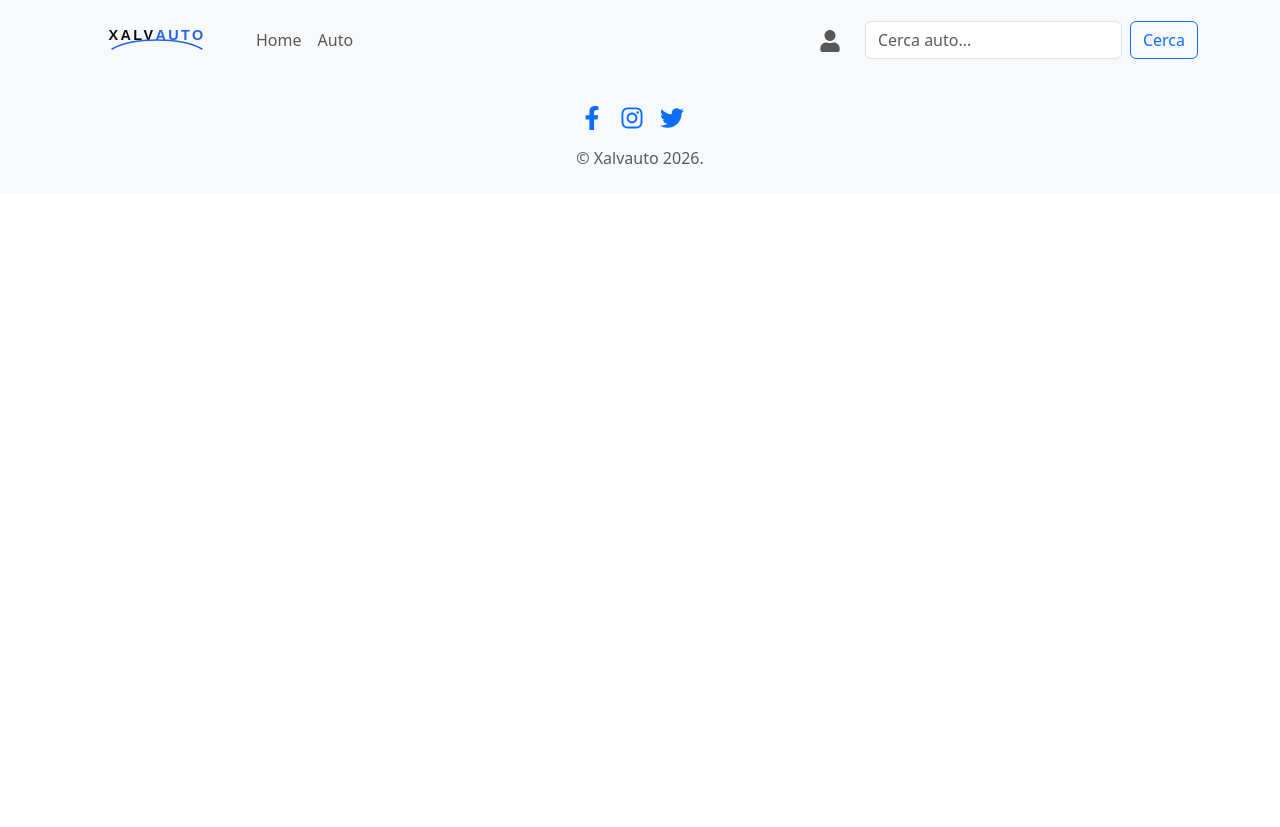
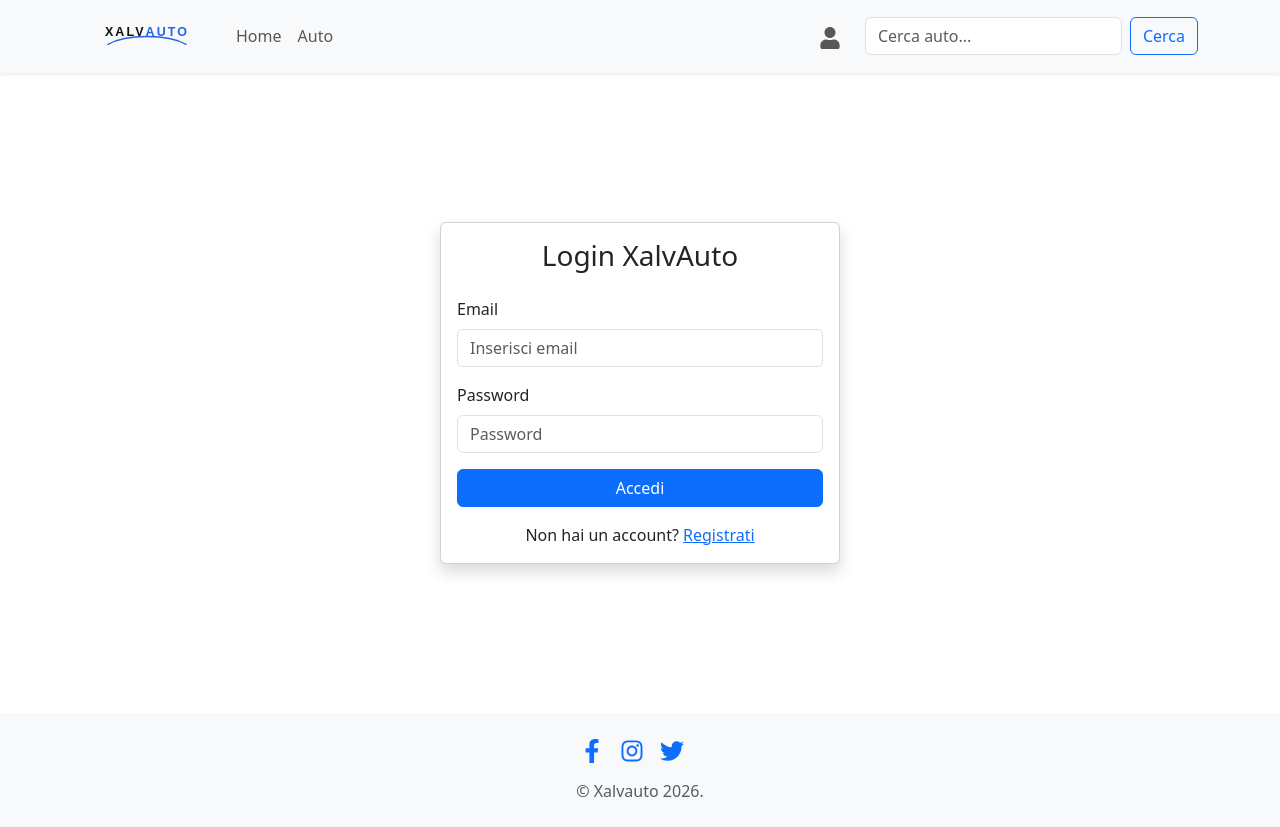
Before and after one commit to salvatoreamplo-creator/Xalvauto, a React (Vite) app in the folder xalvauto/: page /login in a window 1280 px wide. Before the commit the page ends 800 px from the top, so only its background shows below. Built offline with nearby package versions, Linux system fonts and the light colour scheme.

Commit message:
add component
add component home , login page, register

```diff
--- a/xalvauto/src/App.jsx
+++ b/xalvauto/src/App.jsx
@@ -1,16 +1,28 @@
-import 'bootstrap/dist/css/bootstrap.min.css';
-import NavBar from './component/NavBar';
-import Footer from './component/Footer';
-import './App.css'
+import "bootstrap/dist/css/bootstrap.min.css";
+import { BrowserRouter as Router, Routes, Route } from "react-router-dom";
+import NavBar from "./component/NavBar";
+import Footer from "./component/Footer";
+
+import LoginPage from "./component/LoginPage";
+import Register from "./component/Register";
+import Home from "./component/Home";
+import "./App.css";
 
 function App() {
   return (
-    <>
- <NavBar />
+    <Router>
+      <NavBar />
 
- <Footer />
- </>
-  )
+      <Routes>
+
+        <Route path="/login" element={<LoginPage />} />
+        <Route path="/register" element={<Register />} />
+        <Route path="/" element={<Home />} />
+      </Routes>
+
+      <Footer />
+    </Router>
+  );
 }
 
-export default App
+export default App;
--- a/xalvauto/src/component/Footer.jsx
+++ b/xalvauto/src/component/Footer.jsx
@@ -1,3 +1,5 @@
+
+
 import React from 'react';
 import 'bootstrap/dist/css/bootstrap.min.css';
 import { FaFacebookF, FaInstagram, FaTwitter } from 'react-icons/fa';
--- /dev/null
+++ b/xalvauto/src/component/Home.jsx
@@ -0,0 +1,84 @@
+import { useEffect, useState } from "react";
+import { Link } from "react-router-dom";
+import Container from "react-bootstrap/Container";
+import Row from "react-bootstrap/Row";
+import Col from "react-bootstrap/Col";
+import Card from "react-bootstrap/Card";
+import Button from "react-bootstrap/Button";
+import Badge from "react-bootstrap/Badge";
+import Spinner from "react-bootstrap/Spinner";
+
+function Home() {
+  const [auto, setAuto] = useState([]);
+  const [loading, setLoading] = useState(true);
+
+  useEffect(() => {
+    fetch("http://localhost:8080/auto")
+      .then((res) => res.json())
+      .then((data) => {
+        setAuto(data);
+        setLoading(false);
+      })
+      .catch((err) => {
+        console.error(err);
+        setLoading(false);
+      });
+  }, []);
+
+  return (
+    <Container className="my-5">
+      <h2 className="text-center mb-4">Auto in evidenza</h2>
+
+      {loading ? (
+        <div className="text-center">
+          <Spinner animation="border" />
+        </div>
+      ) : (
+        <Row>
+          {auto.slice(0, 3).map((a) => (
+            <Col key={a.id} md={4} className="mb-4">
+              <Card className="h-100 shadow-sm">
+                <Card.Img
+                  variant="top"
+                  src={a.immagine}
+                  style={{ height: "220px", objectFit: "cover" }}
+                />
+
+                <Card.Body className="d-flex flex-column">
+                  {/* Badge nuova/usata */}
+                  <Badge
+                    bg={a.condizione === "NUOVA" ? "success" : "secondary"}
+                    className="mb-2 align-self-start"
+                  >
+                    {a.condizione === "NUOVA" ? "Nuova" : "Usata"}
+                  </Badge>
+
+                  <Card.Title>
+                    {a.marca} {a.modello}
+                  </Card.Title>
+
+                  <Card.Text>Anno: {a.anno}</Card.Text>
+
+                  <Card.Text>Chilometri: {a.chilometri} km</Card.Text>
+
+                  <Card.Text className="fw-bold">€ {a.prezzo}</Card.Text>
+
+                  <Button
+                    as={Link}
+                    to={`/auto/${a.id}`}
+                    variant="outline-primary"
+                    className="mt-auto"
+                  >
+                    Vedi dettagli
+                  </Button>
+                </Card.Body>
+              </Card>
+            </Col>
+          ))}
+        </Row>
+      )}
+    </Container>
+  );
+}
+
+export default Home;
--- /dev/null
+++ b/xalvauto/src/component/LoginPage.jsx
@@ -0,0 +1,77 @@
+import { useState } from "react";
+import { useNavigate, Link } from "react-router-dom";
+import Container from "react-bootstrap/Container";
+import Card from "react-bootstrap/Card";
+import Form from "react-bootstrap/Form";
+import Button from "react-bootstrap/Button";
+
+function Login() {
+
+  const navigate = useNavigate();
+
+  const [email, setEmail] = useState("");
+  const [password, setPassword] = useState("");
+
+  const handleSubmit = (e) => {
+    e.preventDefault();
+
+    console.log(email, password);
+
+    // login simulato
+    navigate("/");
+  };
+
+  return (
+    <Container className="d-flex justify-content-center align-items-center" style={{ minHeight: "80vh" }}>
+
+      <Card style={{ width: "400px" }} className="shadow">
+
+        <Card.Body>
+
+          <h3 className="text-center mb-4">Login XalvAuto</h3>
+
+          <Form onSubmit={handleSubmit}>
+
+            <Form.Group className="mb-3">
+              <Form.Label>Email</Form.Label>
+              <Form.Control
+                type="email"
+                placeholder="Inserisci email"
+                value={email}
+                onChange={(e) => setEmail(e.target.value)}
+                required
+              />
+            </Form.Group>
+
+            <Form.Group className="mb-3">
+              <Form.Label>Password</Form.Label>
+              <Form.Control
+                type="password"
+                placeholder="Password"
+                value={password}
+                onChange={(e) => setPassword(e.target.value)}
+                required
+              />
+            </Form.Group>
+
+            <Button variant="primary" type="submit" className="w-100">
+              Accedi
+            </Button>
+
+          </Form>
+
+          {/* Link registrazione */}
+          <div className="text-center mt-3">
+            <span>Non hai un account? </span>
+            <Link to="/register">Registrati</Link>
+          </div>
+
+        </Card.Body>
+
+      </Card>
+
+    </Container>
+  );
+}
+
+export default Login;
--- a/xalvauto/src/component/NavBar.jsx
+++ b/xalvauto/src/component/NavBar.jsx
@@ -1,48 +1,67 @@
-import Container from 'react-bootstrap/Container';
-import Nav from 'react-bootstrap/Nav';
-import Navbar from 'react-bootstrap/Navbar';
-import Form from 'react-bootstrap/Form';
-import Button from 'react-bootstrap/Button';
-import { FaUser } from 'react-icons/fa';  // icona persona da react-icons
-import 'bootstrap/dist/css/bootstrap.min.css';
-import logo from '../assets/logo.svg';
+import { useState } from "react";
+import Container from "react-bootstrap/Container";
+import Nav from "react-bootstrap/Nav";
+import Navbar from "react-bootstrap/Navbar";
+import Form from "react-bootstrap/Form";
+import Button from "react-bootstrap/Button";
+import { Link } from "react-router-dom";
+import { FaUser } from "react-icons/fa";
+import logo from "../assets/logo.svg";
 
-function BasicExample() {
+function NavBar() {
+  const [search, setSearch] = useState("");
+
+  const handleSearch = (e) => {
+    e.preventDefault();
+    console.log("Ricerca:", search);
+  };
+
   return (
-    <Navbar expand="lg" className="bg-body-tertiary">
+    <Navbar expand="lg" bg="light" className="shadow-sm">
       <Container>
-        <Navbar.Brand href="#home">
-          <img src={logo} alt="Logo" width="150" />
+        {/* Logo */}
+        <Navbar.Brand as={Link} to="/">
+          <img src={logo} alt="XalvAuto Logo" width="130" />
         </Navbar.Brand>
+
         <Navbar.Toggle aria-controls="basic-navbar-nav" />
+
         <Navbar.Collapse id="basic-navbar-nav">
+          {/* Link principali */}
           <Nav className="me-auto">
-            <Nav.Link href="#home">Home</Nav.Link>
-            <Nav.Link href="#link">Auto</Nav.Link>
+            <Nav.Link as={Link} to="/">
+              Home
+            </Nav.Link>
+            <Nav.Link as={Link} to="/auto">
+              Auto
+            </Nav.Link>
           </Nav>
 
-          {/* Icona persona */}
-          <Nav className="align-items-center me-3">
-            <Nav.Link href="#login">
+          {/* Icona utente */}
+          <Nav className="d-flex align-items-center me-3">
+            <Nav.Link as={Link} to="/login">
               <FaUser size={22} />
             </Nav.Link>
           </Nav>
 
-          {/* Barra ricerca */}
-          <Form className="d-flex" role="search" onSubmit={e => e.preventDefault()}>
+          {/* Barra di ricerca */}
+          <Form className="d-flex" role="search" onSubmit={handleSearch}>
             <Form.Control
               type="search"
               placeholder="Cerca auto..."
               className="me-2"
-              aria-label="Search"
+              value={search}
+              onChange={(e) => setSearch(e.target.value)}
             />
-            <Button variant="outline-primary" type="submit">Cerca</Button>
+
+            <Button variant="outline-primary" type="submit">
+              Cerca
+            </Button>
           </Form>
-
         </Navbar.Collapse>
       </Container>
     </Navbar>
   );
 }
 
-export default BasicExample;
+export default NavBar;
--- /dev/null
+++ b/xalvauto/src/component/Register.jsx
@@ -0,0 +1,74 @@
+import { useState } from "react";
+import Container from "react-bootstrap/Container";
+import Card from "react-bootstrap/Card";
+import Form from "react-bootstrap/Form";
+import Button from "react-bootstrap/Button";
+
+function Register() {
+
+  const [nome, setNome] = useState("");
+  const [email, setEmail] = useState("");
+  const [password, setPassword] = useState("");
+
+  const handleSubmit = (e) => {
+    e.preventDefault();
+
+    console.log(nome, email, password);
+  };
+
+  return (
+    <Container className="d-flex justify-content-center align-items-center" style={{ minHeight: "80vh" }}>
+
+      <Card style={{ width: "400px" }} className="shadow">
+
+        <Card.Body>
+
+          <h3 className="text-center mb-4">Registrati su XalvAuto</h3>
+
+          <Form onSubmit={handleSubmit}>
+
+            <Form.Group className="mb-3">
+              <Form.Label>Nome</Form.Label>
+              <Form.Control
+                type="text"
+                placeholder="Nome"
+                value={nome}
+                onChange={(e) => setNome(e.target.value)}
+              />
+            </Form.Group>
+
+            <Form.Group className="mb-3">
+              <Form.Label>Email</Form.Label>
+              <Form.Control
+                type="email"
+                placeholder="Email"
+                value={email}
+                onChange={(e) => setEmail(e.target.value)}
+              />
+            </Form.Group>
+
+            <Form.Group className="mb-3">
+              <Form.Label>Password</Form.Label>
+              <Form.Control
+                type="password"
+                placeholder="Password"
+                value={password}
+                onChange={(e) => setPassword(e.target.value)}
+              />
+            </Form.Group>
+
+            <Button variant="primary" type="submit" className="w-100">
+              Registrati
+            </Button>
+
+          </Form>
+
+        </Card.Body>
+
+      </Card>
+
+    </Container>
+  );
+}
+
+export default Register;
```
Also changed, not shown: xalvauto/src/component/Auto.jsx (added).
